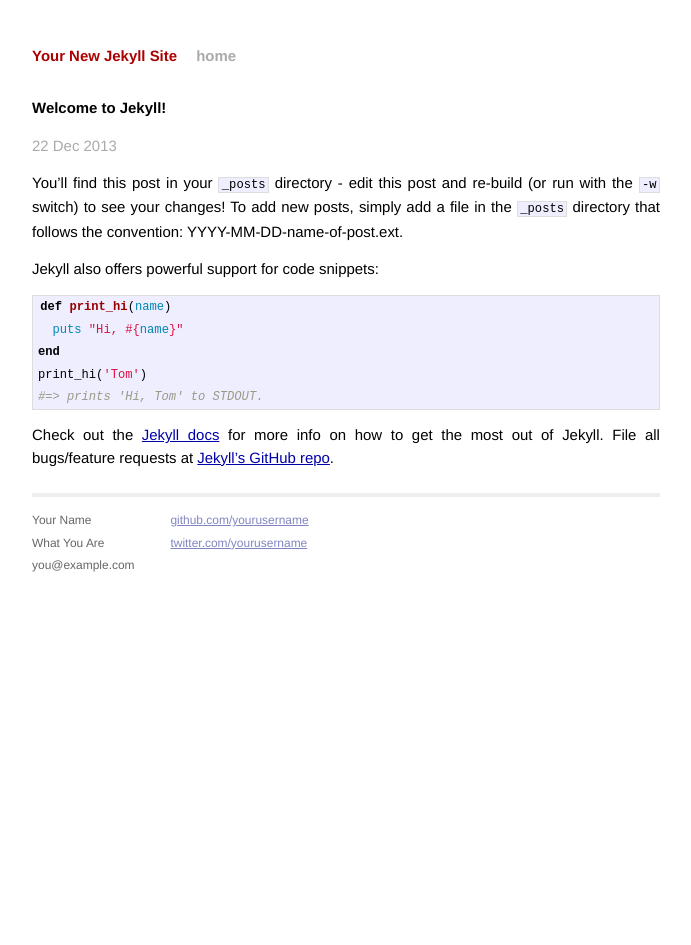
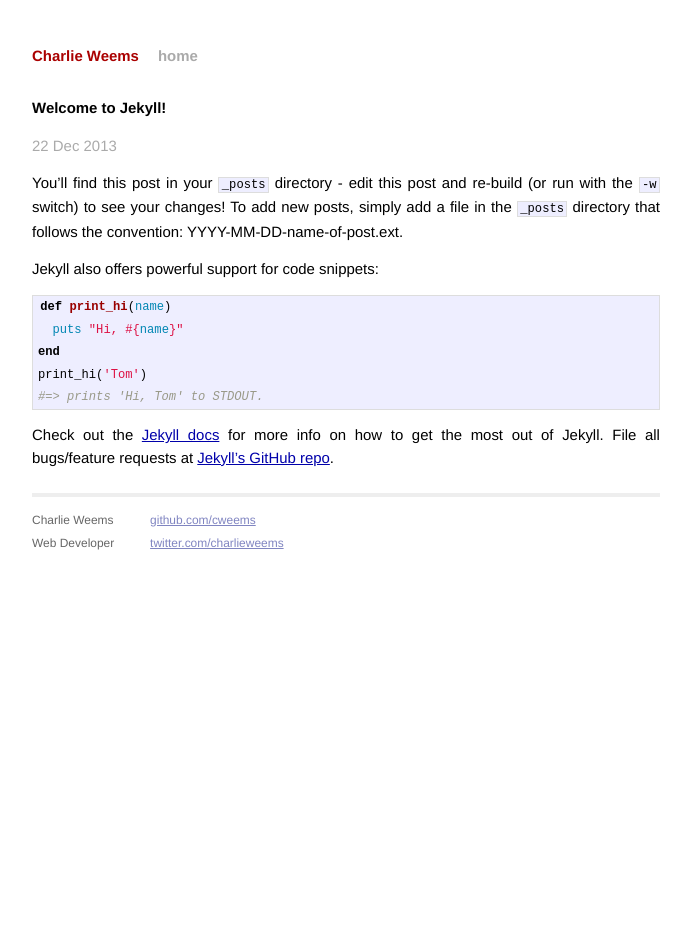
Before and after one commit to cweems/cweems.github.io, a Jekyll site: the page built from _posts/2013-12-22-welcome-to-jekyll.markdown, in a window 1280 px wide. Shown: the whole page, without its empty margins (294-985 px from the left). Built offline with Jekyll 4.4.1, drawn with Linux system fonts in a browser that asks for light colours; Markdown is read by kramdown in place of the engine named in the settings.

Commit message:
Add name, twitter handle

```diff
--- a/_config.yml
+++ b/_config.yml
@@ -1,3 +1,3 @@
-name: Your New Jekyll Site
+name: Charlie Weems
 markdown: redcarpet
 pygments: true
--- a/_layouts/default.html
+++ b/_layouts/default.html
@@ -26,15 +26,14 @@
           <div class="footer">
             <div class="contact">
               <p>
-                Your Name<br />
-                What You Are<br />
-                you@example.com
+                Charlie Weems<br />
+                Web Developer<br />
               </p>
             </div>
             <div class="contact">
               <p>
-                <a href="https://github.com/yourusername">github.com/yourusername</a><br />
-                <a href="https://twitter.com/yourusername">twitter.com/yourusername</a><br />
+                <a href="https://github.com/yourusername">github.com/cweems</a><br />
+                <a href="https://twitter.com/yourusername">twitter.com/charlieweems</a><br />
               </p>
             </div>
           </div>
--- a/index.html
+++ b/index.html
@@ -10,4 +10,10 @@ title: Your New Jekyll Site
       <li><span>{{ post.date | date_to_string }}</span> &raquo; <a href="{{ post.url }}">{{ post.title }}</a></li>
     {% endfor %}
   </ul>
+
+  {% highlight ruby linenos %}
+def foo
+  puts 'foo'
+end
+{% endhighlight %}
 </div>
```
Also changed, not shown: 2 other files.
